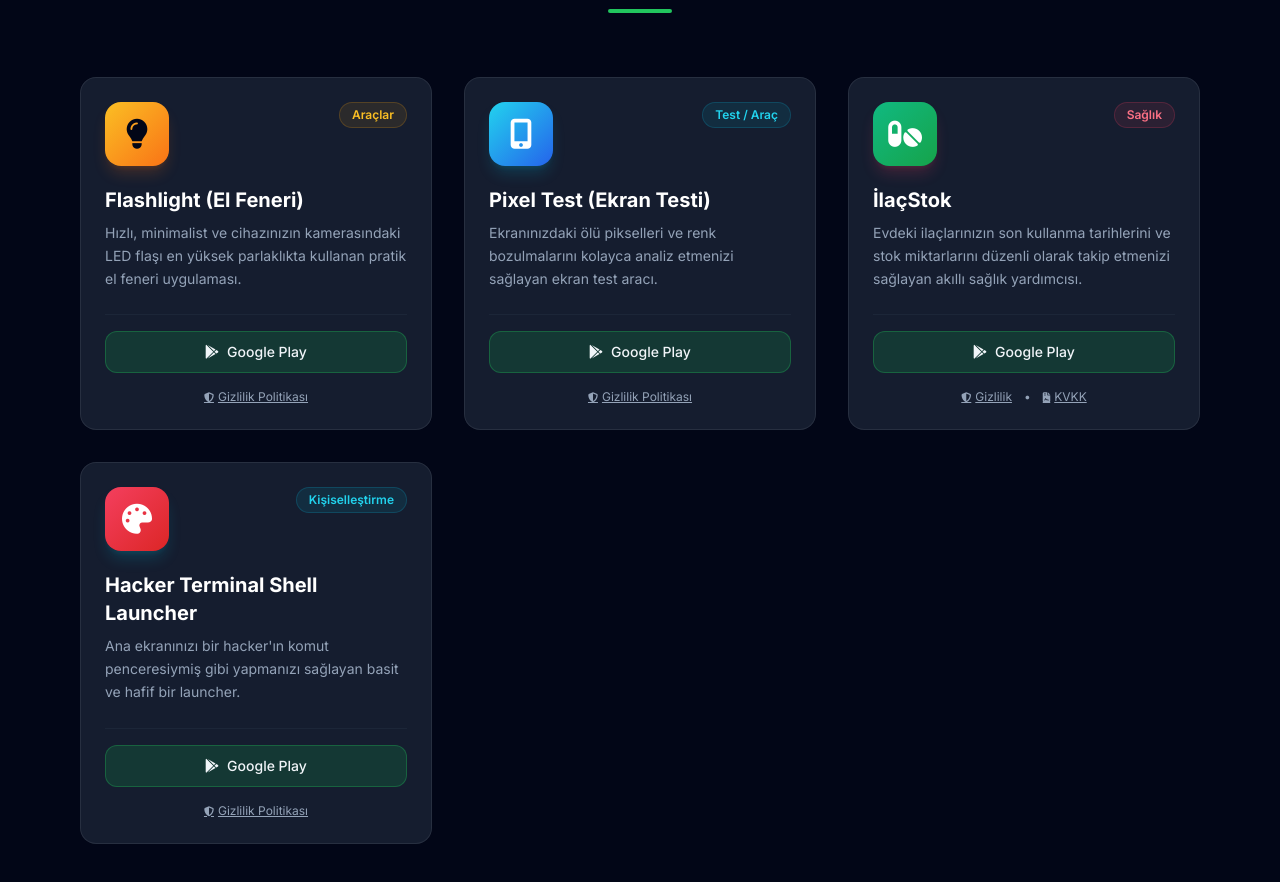
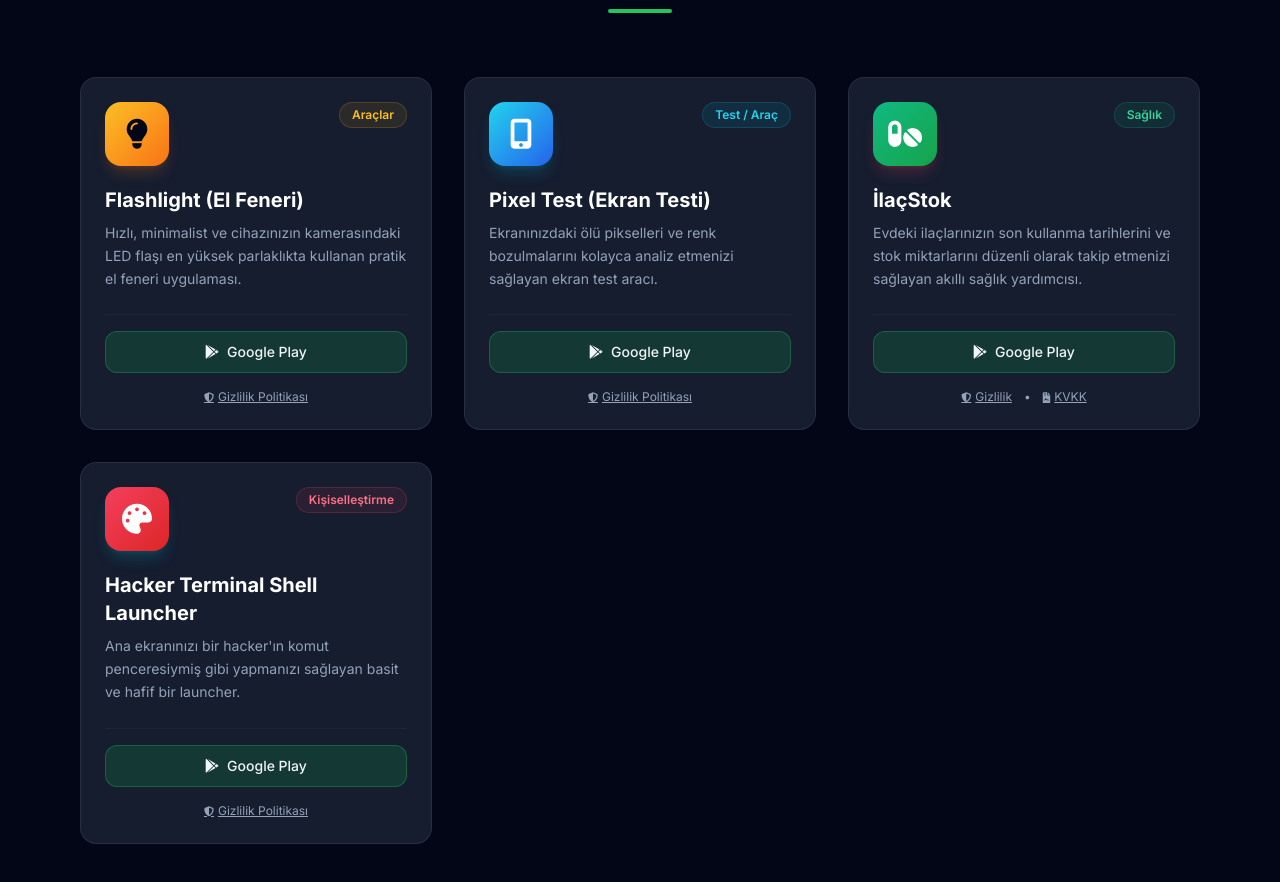
Before and after one commit to CKLabs0/cklabs0.github.io, a plain HTML site: page index.html in a window 1280 px wide. Shown: the part 943-1825 px from the top of the page. Drawn offline with nearby package versions, Linux system fonts and the light colour scheme.

Commit message:
Update index.html

```diff
--- a/index.html
+++ b/index.html
@@ -241,7 +241,7 @@
                             <div class="w-16 h-16 rounded-2xl bg-gradient-to-br from-emerald-500 to-green-600 flex items-center justify-center text-white text-3xl shadow-lg shadow-rose-500/20">
                                 <i class="fa-solid fa-pills"></i>
                             </div>
-                            <span class="px-3 py-1 rounded-full text-xs font-semibold bg-rose-500/10 text-rose-400 border border-rose-500/20" data-tr="Sağlık" data-en="Health">Sağlık</span>
+                            <span class="px-3 py-1 rounded-full text-xs font-semibold bg-emerald-500/10 text-emerald-400 border border-emerald-500/20" data-tr="Sağlık" data-en="Health">Sağlık</span>
                         </div>
 
                         <!-- Title & Description -->
@@ -283,7 +283,7 @@
 			<div class="w-16 h-16 rounded-2xl bg-gradient-to-br from-rose-500 to-red-600 flex items-center justify-center text-white text-3xl shadow-lg shadow-cyan-500/20">
    			<i class="fa-solid fa-palette"></i>
 			</div>
-                            <span class="px-3 py-1 rounded-full text-xs font-semibold bg-cyan-500/10 text-cyan-400 border border-cyan-500/20" data-tr="Kişiselleştirme" data-en="Personalization">Kişiselleştirme</span>
+                            <span class="px-3 py-1 rounded-full text-xs font-semibold bg-rose-500/10 text-rose-400 border border-rose-500/20" data-tr="Kişiselleştirme" data-en="Personalization">Kişiselleştirme</span>
                         </div>
 
                         <!-- Title & Description -->
```
